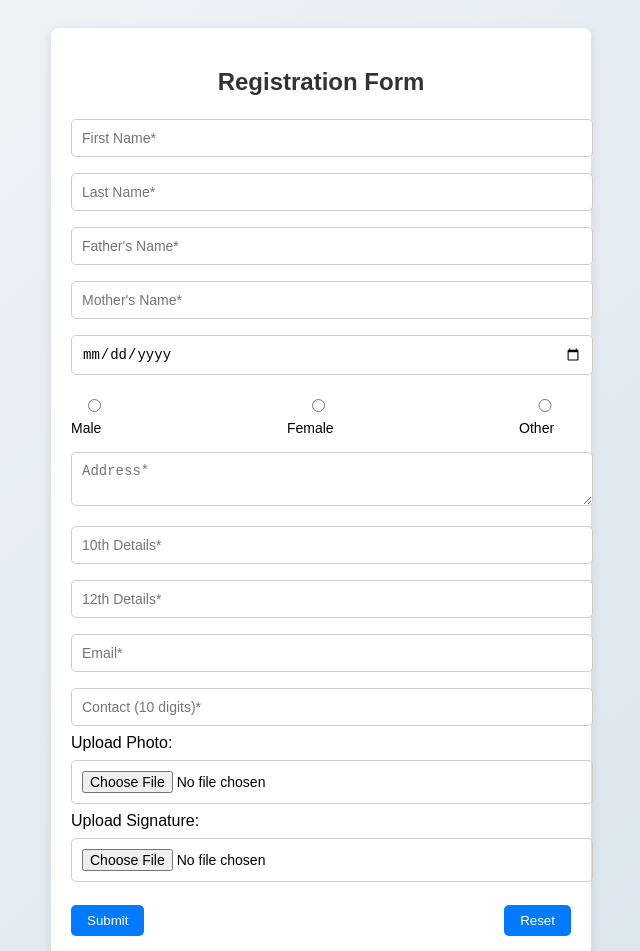
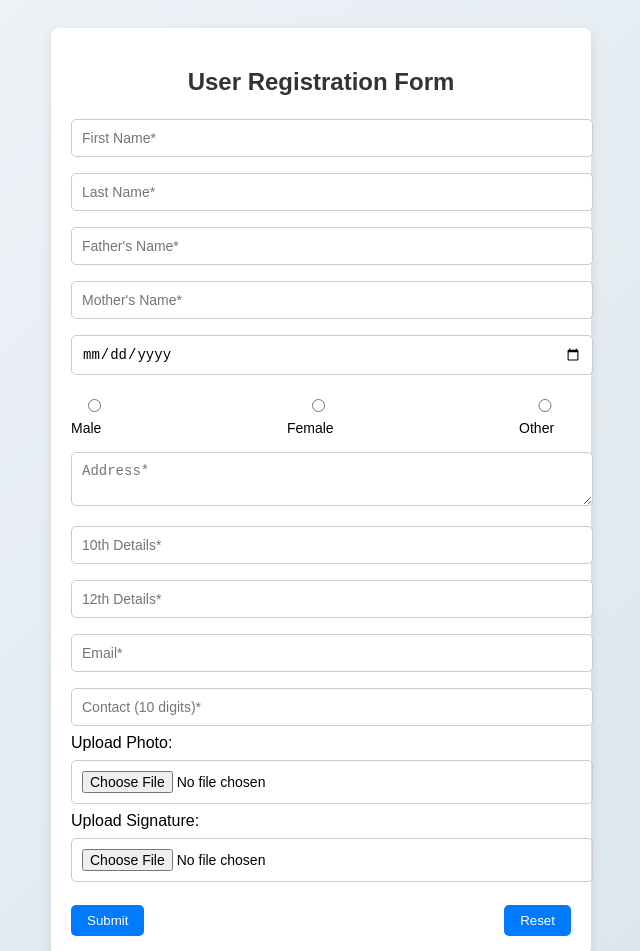
Before and after one commit to bhavyasri1623/test1, a plain HTML site: page index.html in a window 1280 px wide. Shown: the top 951 px of the page, without its empty margins (319-959 px from the left). Drawn offline with Linux system fonts and the light colour scheme.

Commit message:
Updated index.html

```diff
--- a/index.html
+++ b/index.html
@@ -9,7 +9,7 @@
 <body>
 
   <form id="form">
-    <h2>Registration Form</h2>
+    <h2>User Registration Form</h2>
 
     <input name="firstName" placeholder="First Name*" required>
     <input name="lastName" placeholder="Last Name*" required>
```
